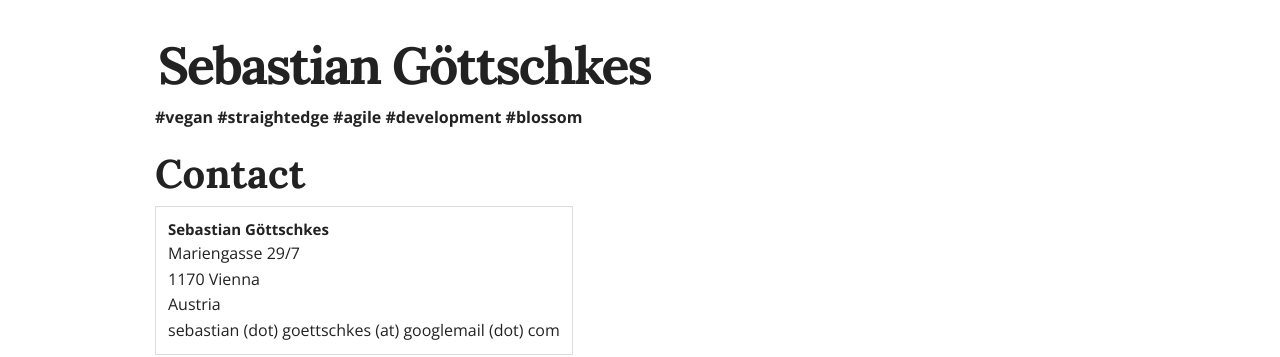
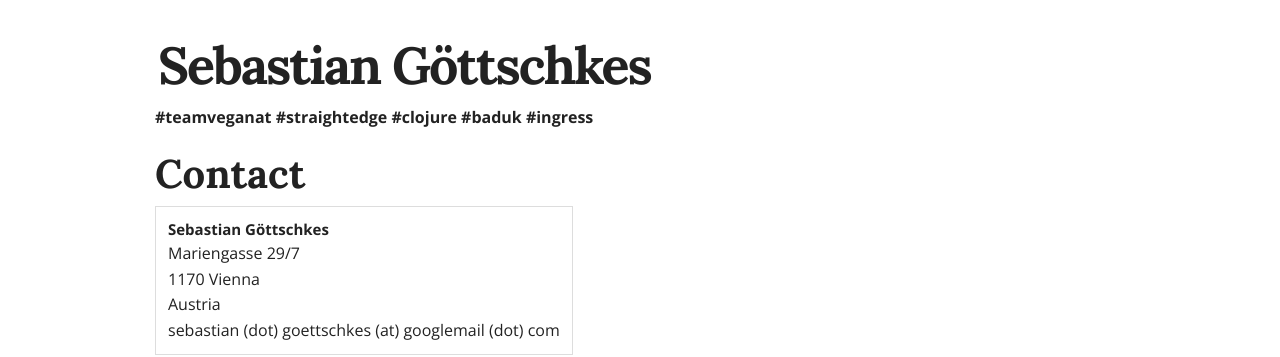
Before and after one commit to Sgoettschkes/sgoettschkes.github.io, a Jekyll site: the page built from about.html, in a window 1280 px wide and 900 px high, scrolled down 303 px. Shown: the part 154-511 px from the top of the window. Built offline with Jekyll 4.4.1, drawn with Linux system fonts in a browser that asks for light colours; nearby versions of some CDN libraries; Markdown is read by kramdown in place of the engine named in the settings.

Commit message:
Add new tagline

```diff
--- a/about.html
+++ b/about.html
@@ -3,7 +3,7 @@ layout: page
 title: About
 ---
 <h1>Sebastian Göttschkes</h1>
-<p class="tagline">#vegan #straightedge #agile #development #blossom</p>
+<p class="tagline">#teamveganat #straightedge #clojure #baduk #ingress</p>
 
 <h2>Contact</h2>
 
```
